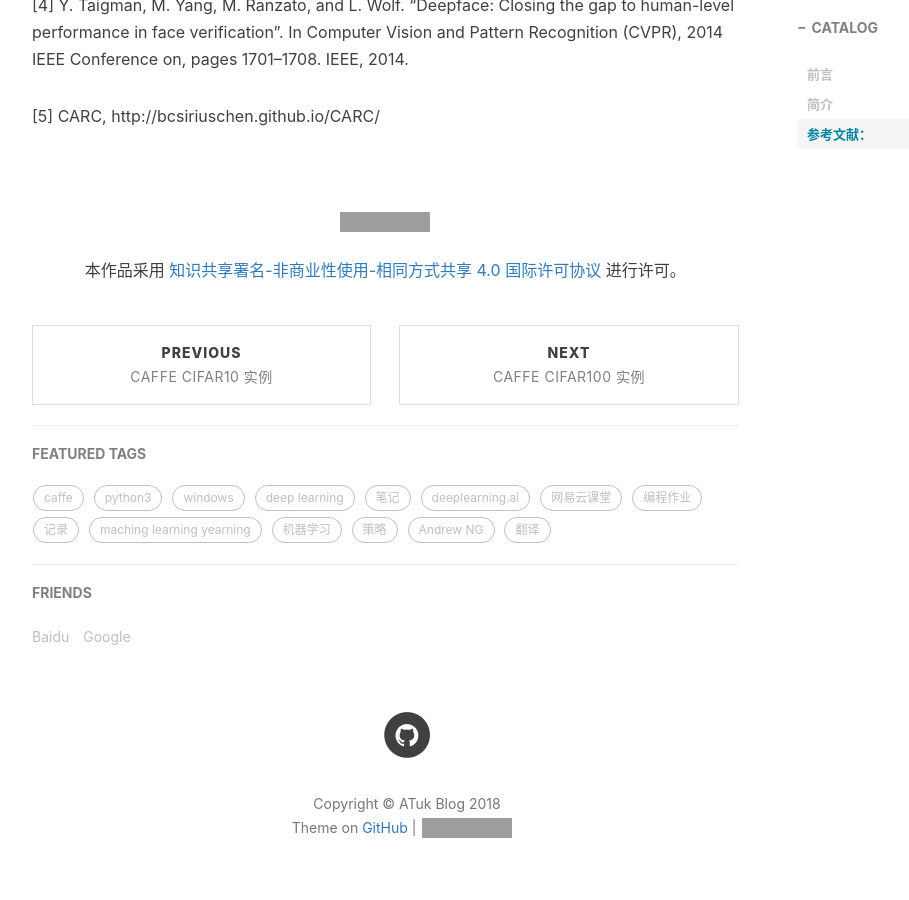
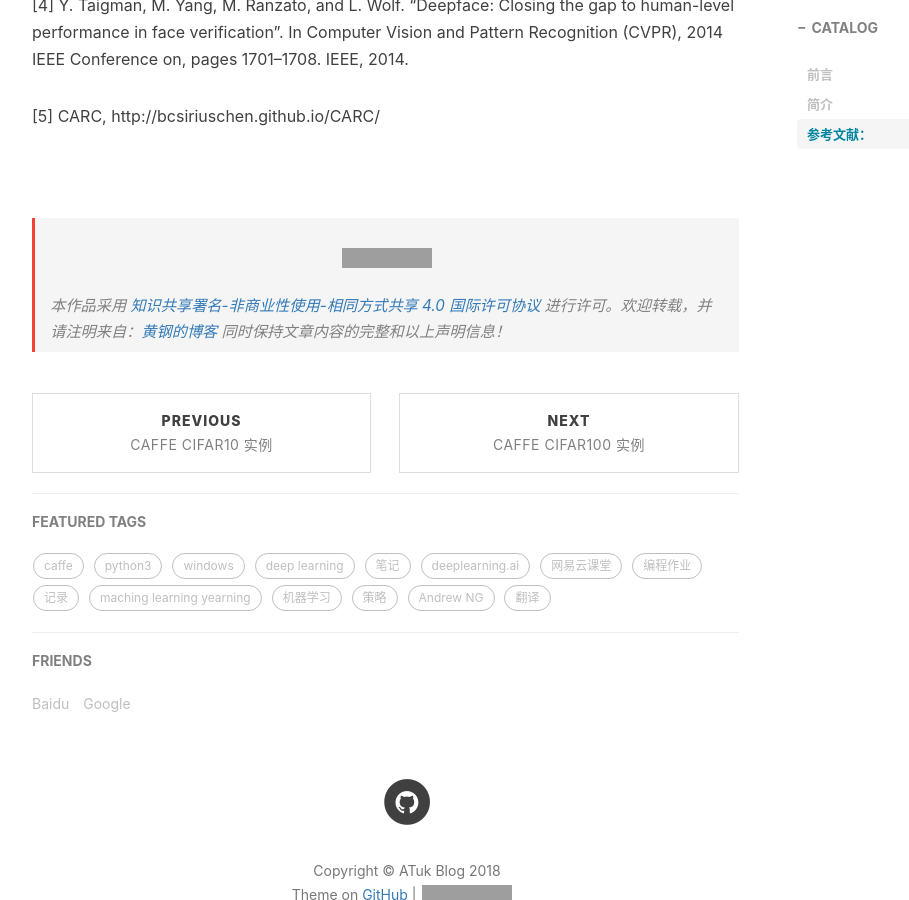
Before and after one commit to AlbertHG/alberthg.github.io, a Jekyll site: the page built from _posts/2018-04-16-CASIA-WebFace-简介.md, in a window 1280 px wide and 900 px high, scrolled down 1895 px. Shown: the whole window, without its empty margins (233-1142 px from the left). Built offline with Jekyll 4.4.1, drawn with Linux system fonts in a browser that asks for light colours; nearby versions of some CDN libraries; comment, search, counter and statistics services are not loaded; grey boxes are pictures that could not be loaded.

Commit message:
update license

```diff
--- a/_layouts/post.html
+++ b/_layouts/post.html
@@ -70,16 +70,18 @@ layout: default
 
 				{{ content }}
 
+
                 <br />
-                <center>
+                <blockquote style="margin:2em 0 0;padding:.5em 1em;border-left:3px solid #f44336;background-color:#f5f5f5;list-style:none">
                     <a rel="license" href="http://creativecommons.org/licenses/by-nc-sa/4.0/">
                         <img alt="知识共享许可协议" style="border-width:0" src="https://i.creativecommons.org/l/by-nc-sa/4.0/88x31.png" />
                     </a>
                     本作品采用
                     <a rel="license" href="http://creativecommons.org/licenses/by-nc-sa/4.0/">
                         知识共享署名-非商业性使用-相同方式共享 4.0 国际许可协议
-                    </a>进行许可。
-                </center>
+                    </a>进行许可。欢迎转载，并请注明来自：<a href="https://alberthg.github.io/">黄钢的博客</a>
+                    同时保持文章内容的完整和以上声明信息！
+                </blockquote>
 
 
                 <hr style="visibility: hidden;">
```
